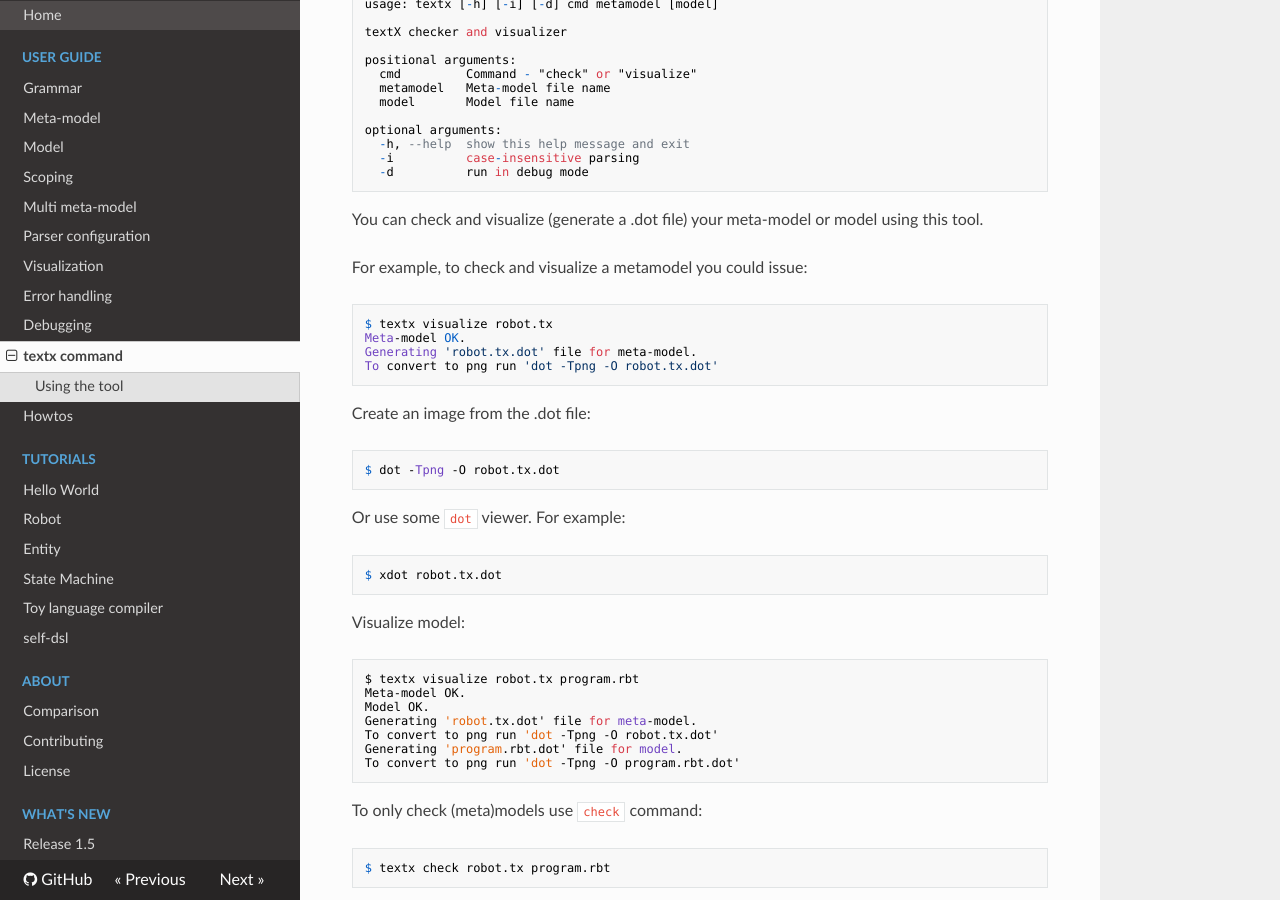
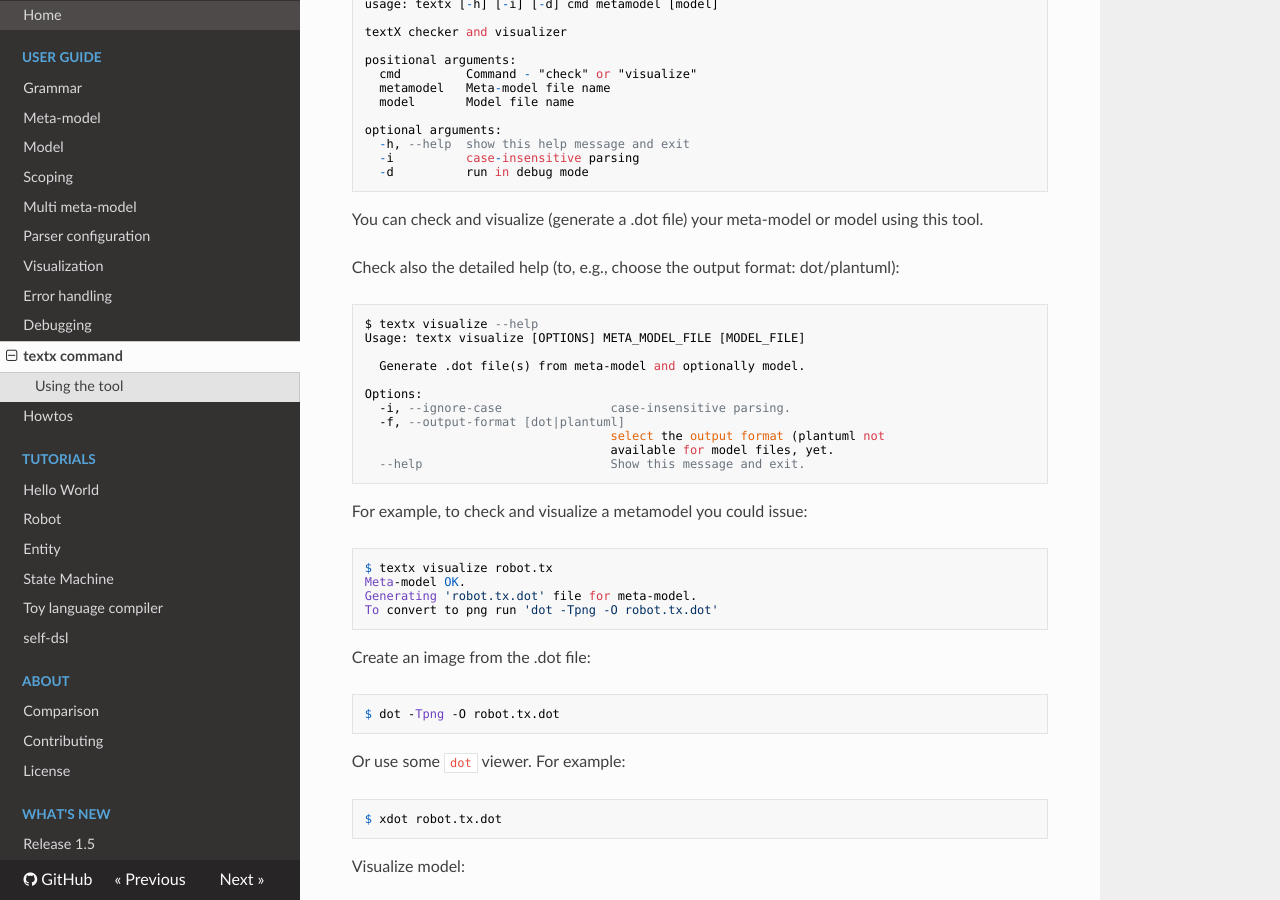
Before and after one commit to textX/textX, an MkDocs documentation site: the page built from docs/textx_command.md, in a window 1280 px wide and 900 px high, scrolled down 367 px. Built offline with MkDocs 1.6.1, drawn with Linux system fonts in a browser that asks for light colours; nearby versions of some CDN libraries; comment, search, counter and statistics services are not loaded.

Commit message:
added docu

```diff
--- a/docs/textx_command.md
+++ b/docs/textx_command.md
@@ -26,6 +26,21 @@ To get basic help:
 
 You can check and visualize (generate a .dot file) your meta-model or model using
 this tool.
+
+Check also the detailed help (to, e.g., choose the output format: dot/plantuml):
+
+    $ textx visualize --help
+    Usage: textx visualize [OPTIONS] META_MODEL_FILE [MODEL_FILE]
+
+      Generate .dot file(s) from meta-model and optionally model.
+
+    Options:
+      -i, --ignore-case               case-insensitive parsing.
+      -f, --output-format [dot|plantuml]
+                                      select the output format (plantuml not
+                                      available for model files, yet.
+      --help                          Show this message and exit.
+
 
 For example, to check and visualize a metamodel you could issue:
 
```
Also changed, not shown: docs/visualization.md (+24 -0 lines), 2 other files.
